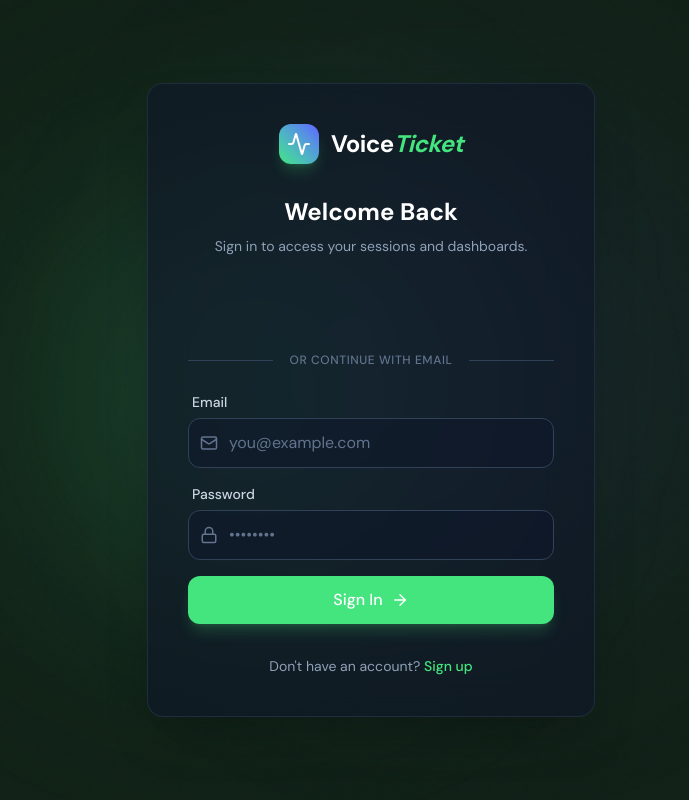
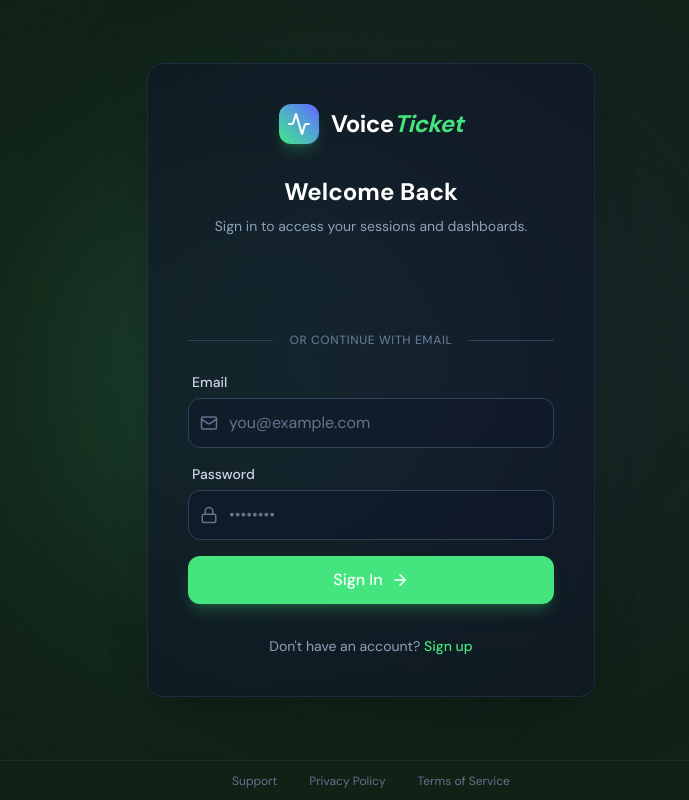
Before and after one commit to mactuc/voiceticket, a Next.js app: page /login in a window 1280 px wide. Shown: the whole page, without its empty margins (269-958 px from the left). Built offline with nearby package versions, Linux system fonts and the light colour scheme; no server answers.

Commit message:
Move Help & Legal links to persistent footer

```diff
--- a/src/app/components/Sidebar.jsx
+++ b/src/app/components/Sidebar.jsx
@@ -48,31 +48,7 @@ export default function Sidebar({ setView, currentView }) {
           </button>
         </nav>
 
-        {/* Secondary Links */}
-        <div className="flex flex-col gap-1 mt-6">
-          <h3 className="text-[10px] font-bold text-primary/50 uppercase tracking-wider px-4 mb-2">Help & Legal</h3>
-          <Link
-            href="/support"
-            className="flex items-center gap-3 px-4 py-2.5 rounded-xl text-slate-400 hover:text-primary hover:bg-primary/10 font-medium transition-colors w-full text-left"
-          >
-            <span className="material-symbols-outlined text-[18px]">help</span>
-            <span className="text-sm">Support</span>
-          </Link>
-          <Link
-            href="/privacy"
-            className="flex items-center gap-3 px-4 py-2.5 rounded-xl text-slate-400 hover:text-primary hover:bg-primary/10 font-medium transition-colors w-full text-left"
-          >
-            <span className="material-symbols-outlined text-[18px]">shield</span>
-            <span className="text-sm">Privacy Policy</span>
-          </Link>
-          <Link
-            href="/terms"
-            className="flex items-center gap-3 px-4 py-2.5 rounded-xl text-slate-400 hover:text-primary hover:bg-primary/10 font-medium transition-colors w-full text-left"
-          >
-            <span className="material-symbols-outlined text-[18px]">gavel</span>
-            <span className="text-sm">Terms of Service</span>
-          </Link>
-        </div>
+
       </div>
       {/* Integration Status Widget */}
       <div className="flex flex-col gap-1 mt-auto">
--- a/src/app/layout.js
+++ b/src/app/layout.js
@@ -1,5 +1,6 @@
 import "./globals.css";
 import Providers from "./components/Providers";
+import Link from "next/link";
 
 export const metadata = {
   title: "VoiceTicket",
@@ -13,9 +14,16 @@ export default function RootLayout({ children }) {
         <link href="https://fonts.googleapis.com/css2?family=Material+Symbols+Outlined:wght,FILL@100..700,0..1&display=swap" rel="stylesheet" />
         <link href="https://fonts.googleapis.com/css2?family=DM+Sans:wght@400;500;700&family=JetBrains+Mono:wght@400&family=Space+Grotesk:wght@400;600;700&family=Spline+Sans:wght@300;400;500;600;700&display=swap" rel="stylesheet" />
       </head>
-      <body className="font-body antialiased selection:bg-primary/30 selection:text-primary overflow-hidden min-h-screen">
+      <body className="font-body antialiased selection:bg-primary/30 selection:text-primary overflow-hidden h-screen flex flex-col bg-background-dark text-slate-100">
         <Providers>
-          {children}
+          <main className="flex-1 overflow-hidden relative">
+            {children}
+          </main>
+          <footer className="h-10 border-t border-primary/10 bg-background-dark/95 flex items-center justify-center gap-8 text-xs text-slate-500 z-50 shrink-0">
+            <Link href="/support" className="hover:text-primary transition-colors">Support</Link>
+            <Link href="/privacy" className="hover:text-primary transition-colors">Privacy Policy</Link>
+            <Link href="/terms" className="hover:text-primary transition-colors">Terms of Service</Link>
+          </footer>
         </Providers>
       </body>
     </html>
--- a/src/app/login/page.js
+++ b/src/app/login/page.js
@@ -66,7 +66,7 @@ export default function LoginPage() {
   };
 
   return (
-    <div className="min-h-screen bg-background-dark text-slate-100 flex items-center justify-center relative overflow-hidden font-body">
+    <div className="h-full bg-background-dark text-slate-100 flex items-center justify-center relative overflow-hidden font-body">
       {/* Background Decor */}
       <div className="absolute top-0 left-0 w-full h-full bg-noise-overlay opacity-30 mix-blend-overlay z-0" />
       <div className="absolute top-1/4 left-1/4 w-96 h-96 bg-primary/20 rounded-full blur-[128px] z-0 pointer-events-none" />
--- a/src/app/page.js
+++ b/src/app/page.js
@@ -304,7 +304,7 @@ export default function Home() {
   };
 
   return (
-    <div className="flex bg-background-dark min-h-screen text-slate-100 font-body antialiased overflow-hidden selection:bg-primary/30 selection:text-primary">
+    <div className="flex bg-background-dark h-full text-slate-100 font-body antialiased overflow-hidden selection:bg-primary/30 selection:text-primary">
       {/* Decorative Background */}
       <div className="bg-noise-overlay"></div>
 
--- a/src/app/privacy/page.js
+++ b/src/app/privacy/page.js
@@ -5,7 +5,7 @@ import Link from 'next/link';
 
 export default function PrivacyPage() {
   return (
-    <div className="w-full min-h-screen bg-background-dark text-slate-100 font-body antialiased selection:bg-primary/30 selection:text-primary p-8 flex flex-col relative z-10">
+    <div className="w-full h-full bg-background-dark text-slate-100 font-body antialiased selection:bg-primary/30 selection:text-primary p-8 flex flex-col relative z-10">
       <div className="bg-noise-overlay"></div>
 
       <div className="w-full max-w-3xl mx-auto relative z-10">
--- a/src/app/support/page.js
+++ b/src/app/support/page.js
@@ -5,7 +5,7 @@ import Link from 'next/link';
 
 export default function SupportPage() {
   return (
-    <div className="w-full min-h-screen bg-background-dark text-slate-100 font-body antialiased selection:bg-primary/30 selection:text-primary p-8 flex flex-col relative z-10">
+    <div className="w-full h-full bg-background-dark text-slate-100 font-body antialiased selection:bg-primary/30 selection:text-primary p-8 flex flex-col relative z-10">
       <div className="bg-noise-overlay"></div>
 
       <div className="w-full max-w-3xl mx-auto relative z-10">
--- a/src/app/terms/page.js
+++ b/src/app/terms/page.js
@@ -5,7 +5,7 @@ import Link from 'next/link';
 
 export default function TermsPage() {
   return (
-    <div className="w-full min-h-screen bg-background-dark text-slate-100 font-body antialiased selection:bg-primary/30 selection:text-primary p-8 flex flex-col relative z-10">
+    <div className="w-full h-full bg-background-dark text-slate-100 font-body antialiased selection:bg-primary/30 selection:text-primary p-8 flex flex-col relative z-10">
       <div className="bg-noise-overlay"></div>
 
       <div className="w-full max-w-3xl mx-auto relative z-10">
```
